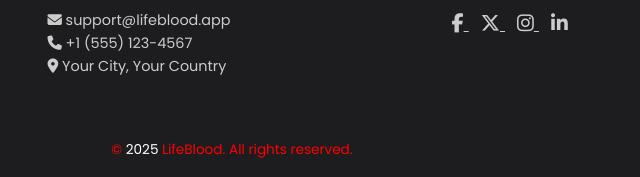
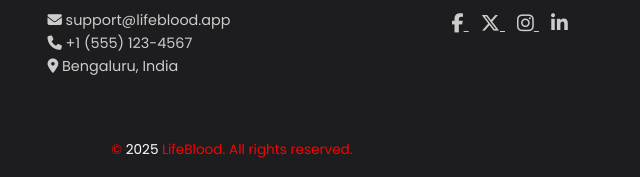
Before and after one commit to jeevi23-06/lifeblood_mini_project, a plain HTML site: page index.html in a window 1280 px wide. Shown: the part 1849-2026 px from the top of the page, 408-1048 px from the left. Drawn offline with Linux system fonts and the light colour scheme.

Commit message:
Update index.html

```diff
--- a/index.html
+++ b/index.html
@@ -225,7 +225,7 @@
             <h4>Contact</h4>
             <p><i class="fa-solid fa-envelope"></i> support@lifeblood.app</p>
             <p><i class="fa-solid fa-phone"></i> +1 (555) 123-4567</p>
-            <p><i class="fa-solid fa-location-dot"></i> Your City, Your Country</p>
+            <p><i class="fa-solid fa-location-dot"></i> Bengaluru, India </p>
         </div>
 
         <div class="footer-social">
@@ -253,4 +253,5 @@
 
 <script src="script.js"></script>
 </body>
+
 </html>
```
